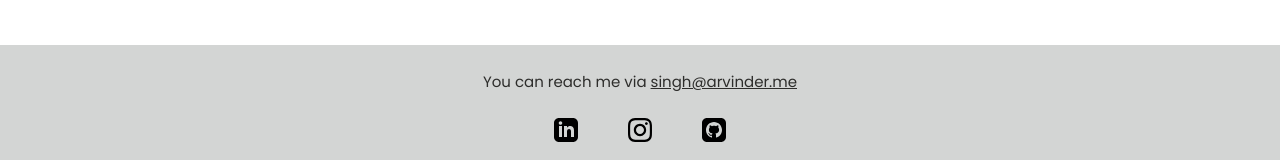
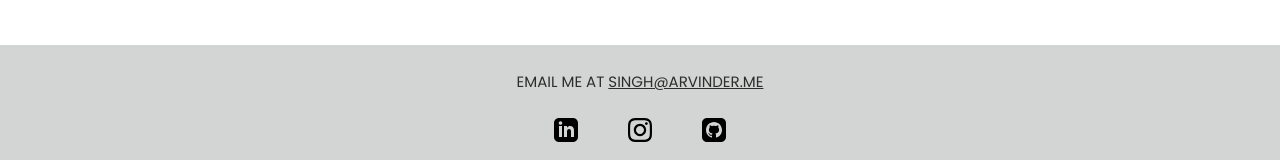
Before and after one commit to sardarchitect/portfolio, a React (Create React App) app: page / in a window 1280 px wide. Shown: the part 1800-1960 px from the top of the page. Built offline with nearby package versions, Linux system fonts and the light colour scheme.

Commit message:
proofreading

```diff
--- a/src/components/global/Footer.js
+++ b/src/components/global/Footer.js
@@ -5,8 +5,8 @@ export const Footer = () => {
   return (
     <footer>
     <div className="footer__note">
-    <p>You can reach me via <a href="mailto: singh@arvinder.me">
-singh@arvinder.me</a></p>
+    <p>EMAIL ME AT <a href="mailto: singh@arvinder.me">
+SINGH@ARVINDER.ME</a></p>
     </div>
       <div className="footer__contact">
         <a
```
